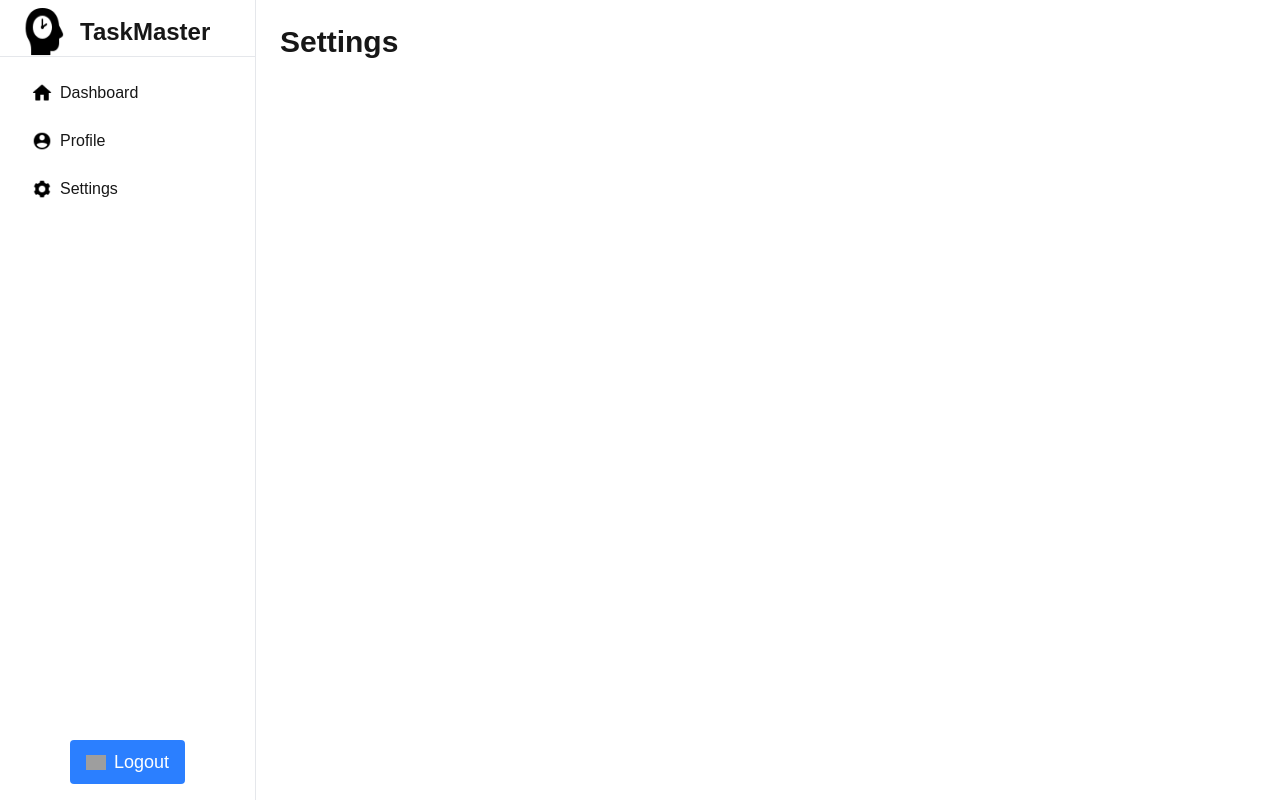
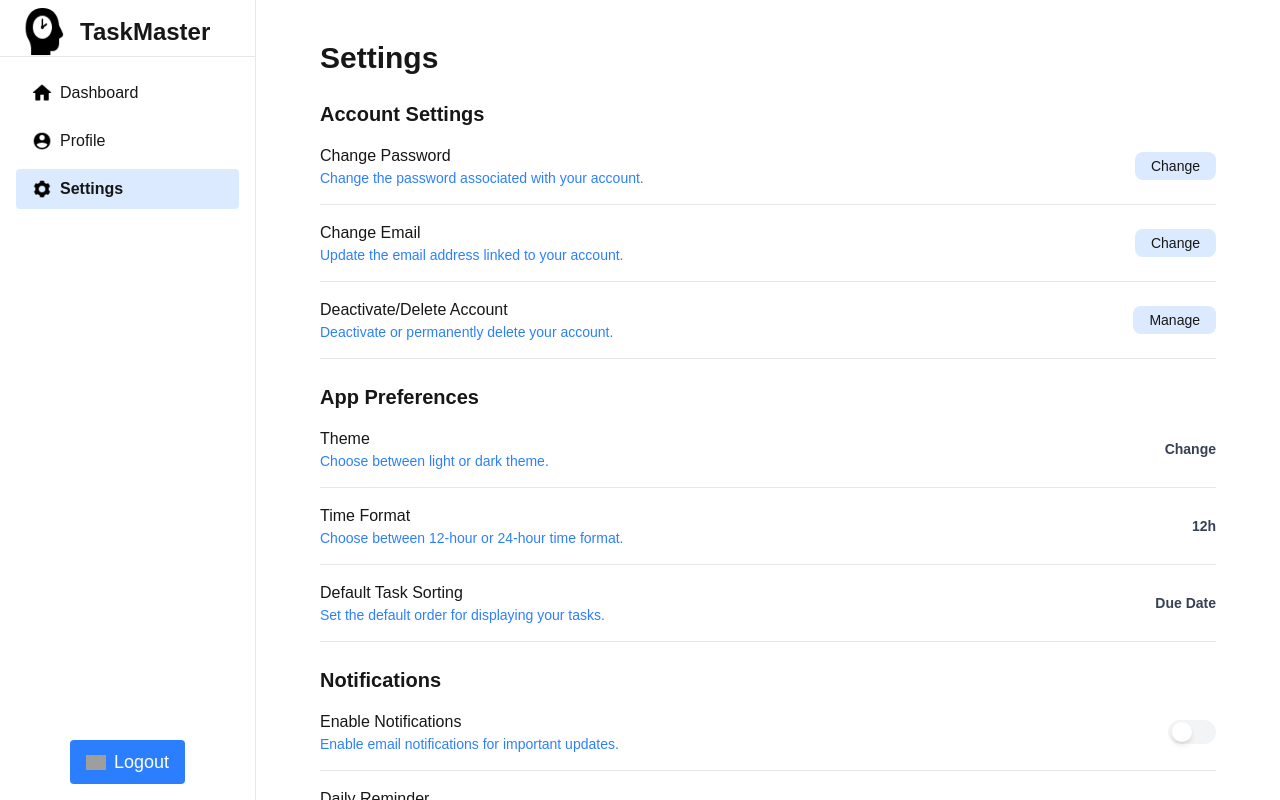
Before and after one commit to HamnAsif/taskmaster, a Next.js app: page /settings in a window 1280 px wide. Built offline with nearby package versions, Linux system fonts and the light colour scheme; grey boxes are pictures that could not be loaded.

Commit message:
Profile page updated and settings page created

```diff
--- a/components/Sidebar.tsx
+++ b/components/Sidebar.tsx
@@ -2,8 +2,17 @@
 import { signOut } from "next-auth/react";
 import Image from "next/image";
 import Link from "next/link";
+import { usePathname } from "next/navigation";
 
 export default function Sidebar() {
+  const pathname = usePathname(); // Get current path
+
+  const menuItems = [
+    { href: "/dashboard", label: "Dashboard", icon: "/dashboard.png" },
+    { href: "/profile", label: "Profile", icon: "/profile.png" },
+    { href: "/settings", label: "Settings", icon: "/setting.png" },
+  ];
+
   return (
     <div className="w-64 h-screen bg-white flex flex-col border-r border-gray-200 fixed top-0 left-0">
       <div className="flex flex-row space-x-2 border-b border-gray-200 pl-6 pt-2">
@@ -12,18 +21,21 @@ export default function Sidebar() {
       </div>
 
       <nav className="flex-1 p-4 space-y-2 overflow-y-auto">
-        <Link href="/dashboard" className="block px-4 py-2 rounded hover:bg-blue-100 flex items-center space-x-2">
-          <Image src="/dashboard.png" alt="Dashboard Icon" width={20} height={20} />
-          <span>Dashboard</span>
-        </Link>
-        <Link href="/profile" className="block px-4 py-2 rounded hover:bg-blue-100 flex items-center space-x-2">
-          <Image src="/profile.png" alt="Profile Icon" width={20} height={20} />
-          <span>Profile</span>
-        </Link>
-        <Link href="/settings" className="block px-4 py-2 rounded hover:bg-blue-100 flex items-center space-x-2">
-          <Image src="/setting.png" alt="Settings Icon" width={20} height={20} />
-          <span>Settings</span>
-        </Link>
+        {menuItems.map((item) => (
+          <Link
+            key={item.href}
+            href={item.href}
+            className={`block px-4 py-2 rounded flex items-center space-x-2 transition
+              ${
+                pathname === item.href
+                  ? "bg-blue-100 font-semibold"
+                  : "hover:bg-blue-100"
+              }`}
+          >
+            <Image src={item.icon} alt={`${item.label} Icon`} width={20} height={20} />
+            <span>{item.label}</span>
+          </Link>
+        ))}
       </nav>
 
       <div className="flex items-center justify-center p-4">
--- a/src/app/(dashboard)/profile/page.tsx
+++ b/src/app/(dashboard)/profile/page.tsx
@@ -1,3 +1,40 @@
+import Link from "next/link";
+import Image from "next/image";
+
 export default function ProfilePage() {
-  return <h1 className="text-3xl font-bold">Profile</h1>;
+  return (<div className="py-10 px-6 ">
+    <h1 className="text-3xl font-bold mb-6">Manage Your Profile</h1>
+    <div className="flex flex-col items-center">
+      <div className="flex flex-col items-center text-center">
+        <Image src="/profileimage.jpg" alt="Profile Image" width={130} height={130} className="rounded-full mb-6" />
+        <h2 className="text-gray-500">Full Name of User</h2>
+        <p className="text-gray-500">email@example.com</p>
+        <p className="text-gray-500">Joined on Month Date, Year</p>
+        <Link
+          href="#"
+          className="mt-3 px-4 py-2 border rounded-lg bg-gray-100 hover:bg-gray-200 transition"
+        >
+          Edit Profile
+        </Link>
+      </div>
+
+      <div className="mt-10 w-full">
+        <h1 className="text-xl font-bold mb-4">Productivity Stats</h1>
+        <div className="grid grid-cols-3 gap-10">
+          <div className="border border-gray-400 rounded-lg p-4 pt-10">
+            <p className="text-gray-500">Total Tasks Created</p>
+            <p className="text-2xl font-bold">X</p>
+          </div>
+          <div className="border border-gray-400 rounded-lg p-4 pt-10">
+            <p className="text-gray-500">Tasks In Progress</p>
+            <p className="text-2xl font-bold">X</p>
+          </div>
+          <div className="border border-gray-400 rounded-lg p-4 pt-10">
+            <p className="text-gray-500">Tasks Completed</p>
+            <p className="text-2xl font-bold">X</p>
+          </div>
+        </div>
+      </div>
+    </div>
+</div>);
 }
--- a/src/app/(dashboard)/settings/page.tsx
+++ b/src/app/(dashboard)/settings/page.tsx
@@ -1,3 +1,130 @@
+import Link from "next/link";
+import ToggleButton from "./toggle-button"
+
 export default function SettingsPage() {
-  return <h1 className="text-3xl font-bold">Settings</h1>;
+  return (
+    <div className="px-10 py-4 flex flex-col space-y-6">
+      <h1 className="text-3xl font-bold">Settings</h1>
+
+      <div className="flex flex-col">
+        <h1 className="text-xl font-semibold">Account Settings</h1>
+
+        <div className="py-4 flex flex-row justify-between items-center border-b border-gray-200">
+          <div>
+            <h2 className="text-md">Change Password</h2>
+            <p className="text-blue-500 text-sm">
+              Change the password associated with your account.
+            </p>
+          </div>
+          <button
+            className="text-sm font-medium px-4 py-1 rounded-lg bg-blue-100 hover:bg-blue-200 transition"
+          >
+            Change
+          </button>
+        </div>
+
+        <div className="py-4 flex flex-row justify-between items-center border-b border-gray-200">
+          <div>
+            <h2 className="text-md">Change Email</h2>
+            <p className="text-blue-500 text-sm">
+              Update the email address linked to your account.
+            </p>
+          </div>
+          <button
+            className="text-sm font-medium px-4 py-1 rounded-lg bg-blue-100 hover:bg-blue-200 transition"
+          >
+            Change
+          </button>
+        </div>
+
+        <div className="py-4 flex flex-row justify-between items-center border-b border-gray-200">
+          <div>
+            <h2 className="text-md">Deactivate/Delete Account</h2>
+            <p className="text-blue-500 text-sm">
+              Deactivate or permanently delete your account.
+            </p>
+          </div>
+          <button
+            className="text-sm font-medium px-4 py-1 rounded-lg bg-blue-100 hover:bg-blue-200 transition"
+          >
+            Manage
+          </button>
+        </div>
+      </div>
+
+      <div className="flex flex-col">
+        <h1 className="text-xl font-semibold">App Preferences</h1>
+
+        <div className="py-4 flex flex-row justify-between items-center border-b border-gray-200">
+          <div>
+            <h2 className="text-md">Theme</h2>
+            <p className="text-blue-500 text-sm">
+              Choose between light or dark theme.
+            </p>
+          </div>
+          <Link href="#"
+            className="text-sm font-semibold text-gray-700 hover:text-gray-900 transition"
+          >
+            Change
+          </Link>
+        </div>
+
+        <div className="py-4 flex flex-row justify-between items-center border-b border-gray-200">
+          <div>
+            <h2 className="text-md">Time Format</h2>
+            <p className="text-blue-500 text-sm">
+              Choose between 12-hour or 24-hour time format.
+            </p>
+          </div>
+          <button
+            className="text-sm font-semibold text-gray-700 hover:text-gray-900 transition"
+          >
+            12h
+          </button>
+        </div>
+
+        <div className="py-4 flex flex-row justify-between items-center border-b border-gray-200">
+          <div>
+            <h2 className="text-md">Default Task Sorting</h2>
+            <p className="text-blue-500 text-sm">
+              Set the default order for displaying your tasks.
+            </p>
+          </div>
+          <button
+            className="text-sm font-semibold text-gray-700 hover:text-gray-900 transition"
+          >
+            Due Date
+          </button>
+        </div>
+      </div>
+
+      <div className="flex flex-col">
+        <h1 className="text-xl font-semibold">Notifications</h1>
+
+        <div className="py-4 flex flex-row justify-between items-center border-b border-gray-200">
+          <div>
+            <h2 className="text-md">Enable Notifications</h2>
+            <p className="text-blue-500 text-sm">
+              Enable email notifications for important updates.
+            </p>
+          </div>
+          <ToggleButton/>
+        </div>
+
+        <div className="py-4 flex flex-row justify-between items-center border-b border-gray-200">
+          <div>
+            <h2 className="text-md">Daily Reminder</h2>
+            <p className="text-blue-500 text-sm">
+              Set the time for your daily task reminder.
+            </p>
+          </div>
+          <Link href="#"
+            className="text-sm font-semibold text-gray-700 hover:text-gray-900 transition"
+          >
+            9:00 AM
+          </Link>
+        </div>
+      </div>
+    </div>
+  );
 }
--- /dev/null
+++ b/src/app/(dashboard)/settings/toggle-button.tsx
@@ -0,0 +1,21 @@
+"use client";
+import { useState } from "react";
+
+export default function ToggleButton() {
+  const [isOn, setIsOn] = useState(false);
+
+  return (
+    <button
+      onClick={() => setIsOn(!isOn)}
+      className={`w-12 h-6 flex items-center rounded-full p-1 transition-colors duration-300 ${
+        isOn ? "bg-blue-400" : "bg-gray-100"
+      }`}
+    >
+      <div
+        className={`bg-white w-5 h-5 rounded-full shadow-md transform transition-transform duration-300 ${
+          isOn ? "translate-x-5" : ""
+        }`}
+      />
+    </button>
+  );
+}
```
Also changed, not shown: public/profileimage.jpg (added).
